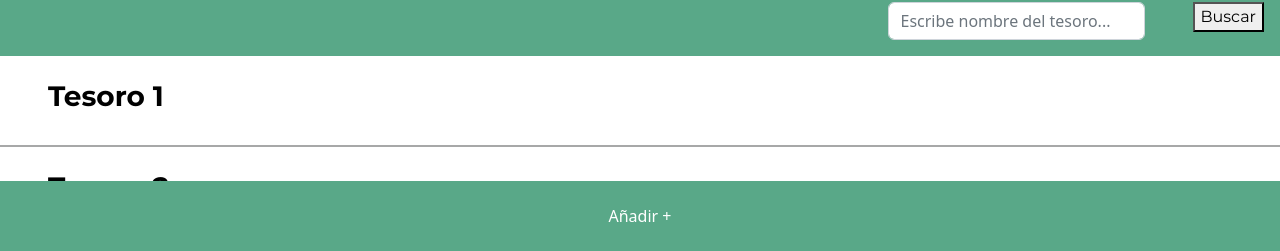
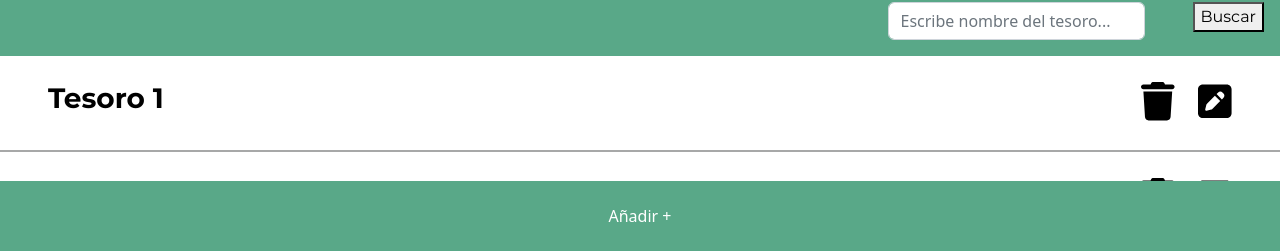
Before and after one commit to CarlosTarriasDiazWeb/trailquest-web, a Vue app: page /admin in a window 1280 px wide. Shown: the part 549-800 px from the top of the page. Built offline with nearby package versions, Linux system fonts and the light colour scheme.

Commit message:
Modificado componente TesoroItem para mostrar iconos de CRUD en admin

```diff
--- a/src/components/TesoroItem.vue
+++ b/src/components/TesoroItem.vue
@@ -1,10 +1,17 @@
 <template>
-  <div @click="posicionarCentro" class="py-4 px-5 border-tesoro accordion-item">
-    <h2 class="accordion-header" id="headingTwo">
-      <button class="accordion-button collapsed" type="button" data-bs-toggle="collapse" :data-bs-target="referenceId"
-        aria-expanded="false" aria-controls="collapseTwo">
+  <div @click="posicionarCentro" class="py-4 px-5  border-tesoro accordion-item">
+    <h2 class="accordion-header d-flex flex-row justify-content-between " id="headingTwo">
+      <button class=" w-50 accordion-button collapsed" type="button" data-bs-toggle="collapse"
+        :data-bs-target="referenceId" aria-expanded="false" aria-controls="collapseTwo">
         <h3>{{ nombre }}</h3>
+
+
       </button>
+      <div v-if="isAdmin" class="z-1">
+        <RouterLink to="/"><span><font-awesome-icon icon="fa-solid fa-trash fa-lg" /></span></RouterLink>
+        <router-link to="/"><span><font-awesome-icon class="ms-4"
+              icon="fa-solid fa-square-pen fa-lg" /></span></router-link>
+      </div>
     </h2>
     <div :id="id" class="accordion-collapse collapse" aria-labelledby="headingTwo" data-bs-parent="#accordionExample">
       <div class="d-flex flex-column">
@@ -97,4 +104,12 @@ img {
   filter: blur(10px);
   -webkit-filter: blur(10px);
 }
+
+.icons-pos {
+  position: absolute;
+}
+
+.z-1 {
+  z-index: 1;
+}
 </style>
```
